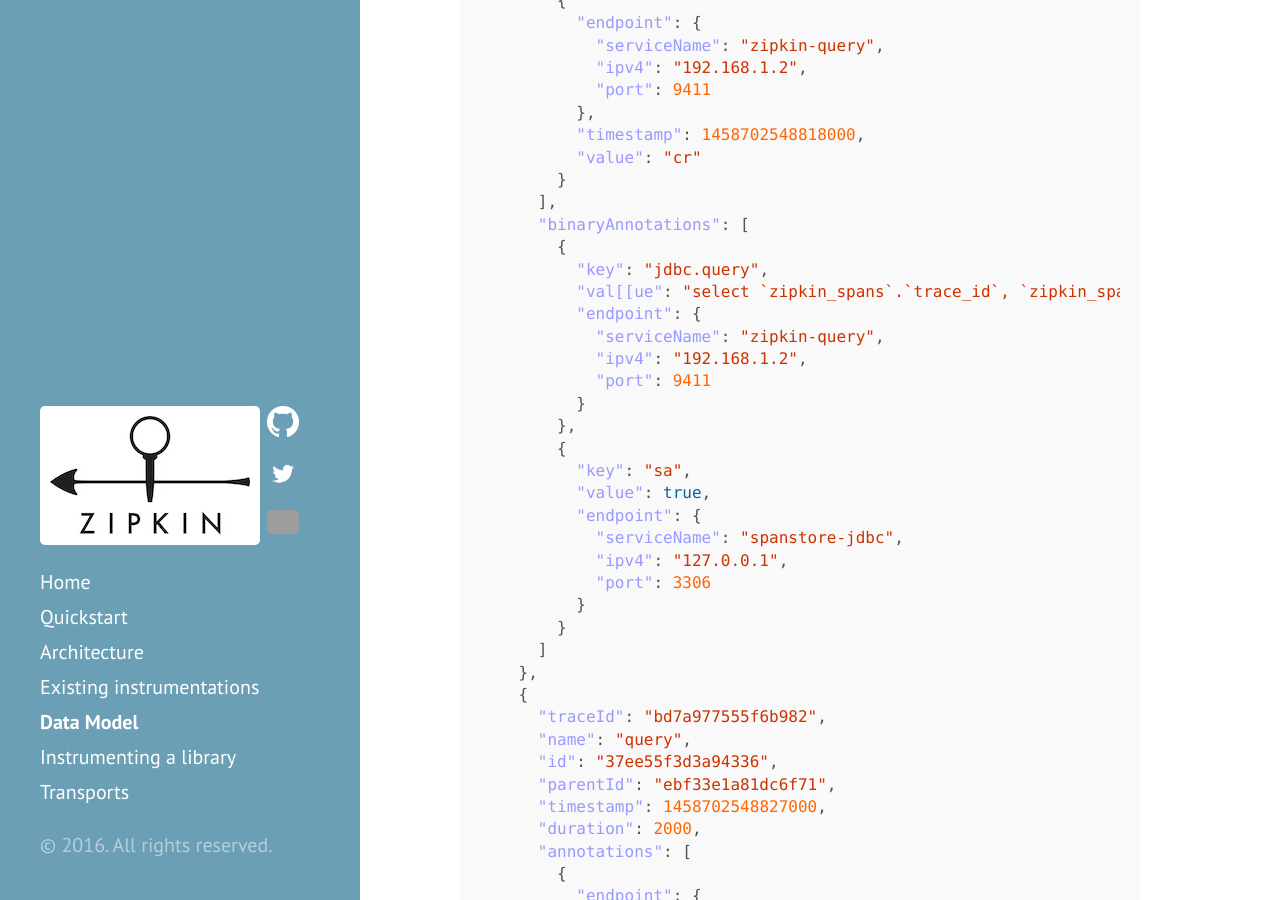
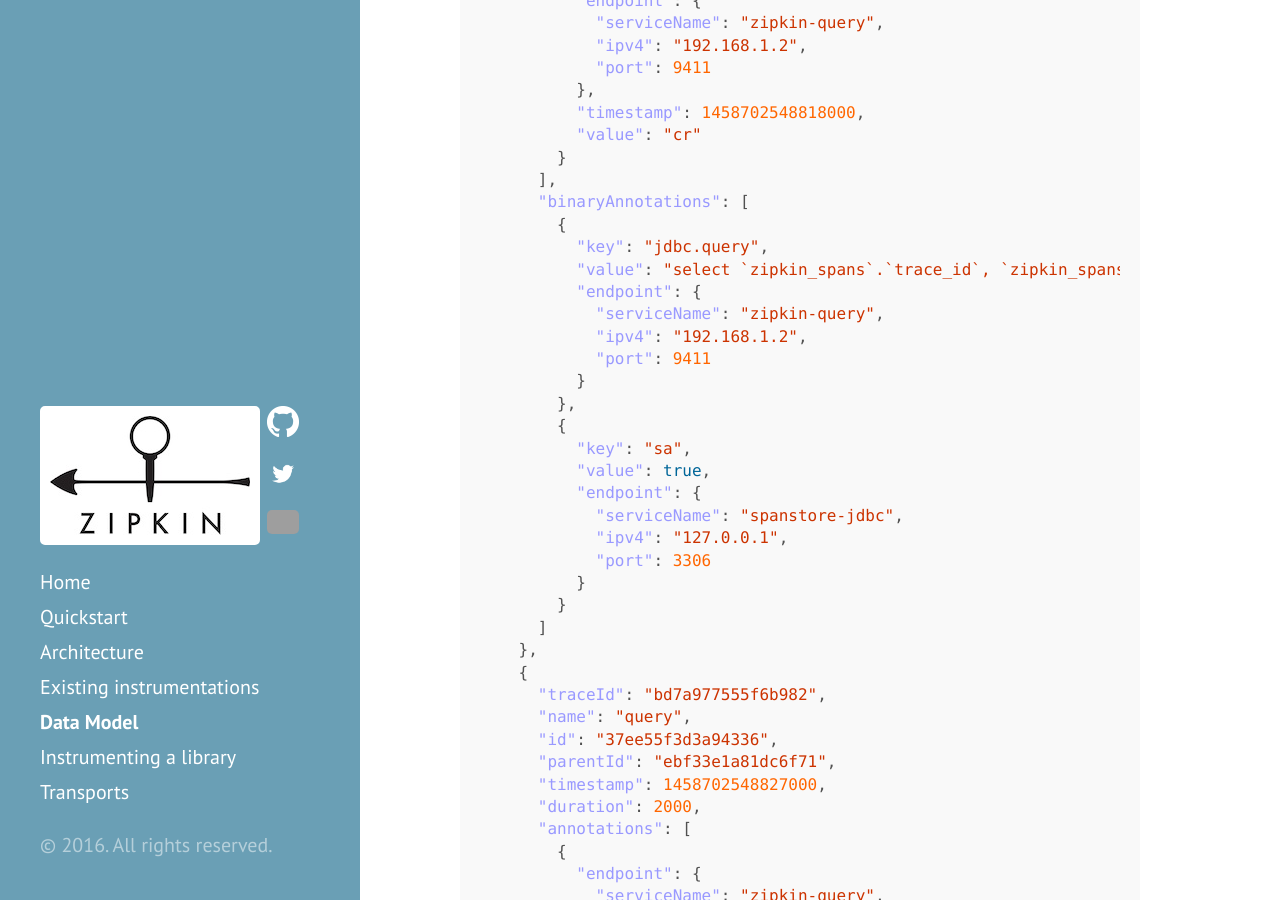
Before and after one commit to openzipkin/openzipkin.github.io, a Jekyll site: the page built from pages/data_model.md, in a window 1280 px wide and 900 px high, scrolled down 3609 px. Built offline with Jekyll 4.4.1, drawn with Linux system fonts in a browser that asks for light colours; some of the changed text lies outside the part shown.

Commit message:
Clean up some mess with the model example json

```diff
--- a/pages/data_model.md
+++ b/pages/data_model.md
@@ -16,8 +16,7 @@
 
 {% highlight json %}
   [
-    [
-      {
+    {
       "traceId": "bd7a977555f6b982",
       "name": "get",
       "id": "bd7a977555f6b982",
@@ -25,7 +24,7 @@
       "duration": 386000,
       "annotations": [
         {
-          "endpoint[": {
+          "endpoint": {
             "serviceName": "zipkin-query",
             "ipv4": "192.168.1.2",
             "port": 9411
@@ -152,7 +151,7 @@
       "binaryAnnotations": [
         {
           "key": "jdbc.query",
-          "val[[ue": "select `zipkin_spans`.`trace_id`, `zipkin_spans`.`id`, `zipkin_spans`.`name`, `zipkin_spans`.`parent_id`, `z[ipkin_spans`.`debug`, `zipkin_spans`.`start_ts`, `zipkin_spans`.`duration` from `zipkin_spans` where `zipkin_spans`.`trace_id` in (?)",
+          "value": "select `zipkin_spans`.`trace_id`, `zipkin_spans`.`id`, `zipkin_spans`.`name`, `zipkin_spans`.`parent_id`, `zipkin_spans`.`debug`, `zipkin_spans`.`start_ts`, `zipkin_spans`.`duration` from `zipkin_spans` where `zipkin_spans`.`trace_id` in (?)",
           "endpoint": {
             "serviceName": "zipkin-query",
             "ipv4": "192.168.1.2",
```
